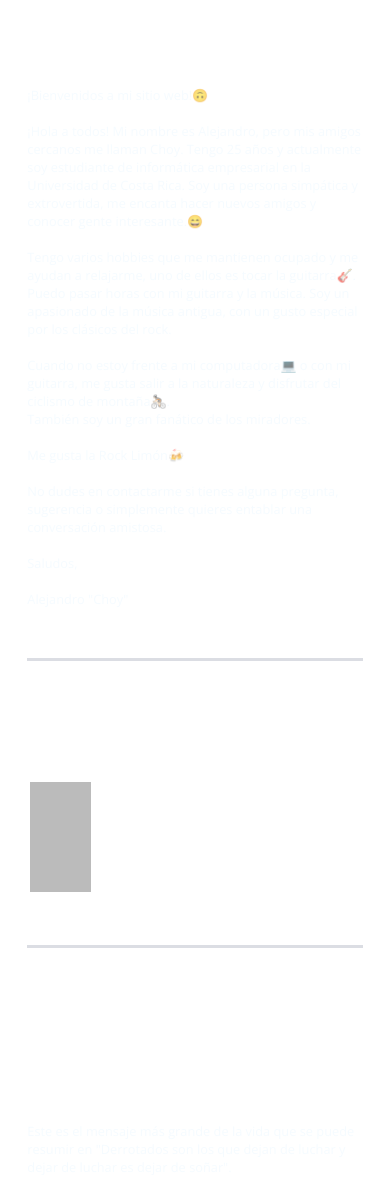
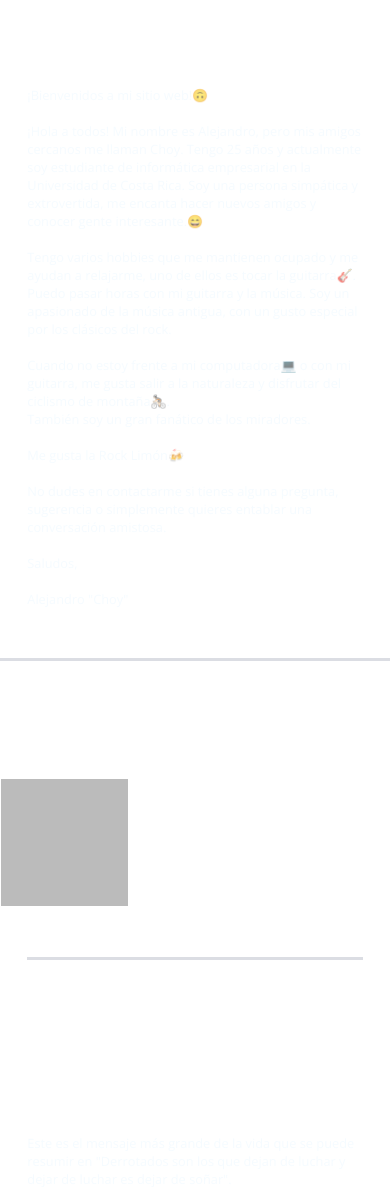
Before and after one commit to Alejandrovc6467/MiWebMensajesAnonimos2, a PHP site: page / in a window 390 px wide. Shown: the part 844-2041 px from the top of the page. Run offline with PHP 8.4, Linux system fonts and the light colour scheme; tables that the repository leaves empty or names only in its code hold one stand-in row (values such as "Sample post"); data that the repository does not hold is empty; some libraries are stand-ins or nearby versions; some web fonts are replaced; grey boxes are pictures that could not be loaded.

Commit message:
grid en gallery en mobile

```diff
--- a/css/sectionGalery.css
+++ b/css/sectionGalery.css
@@ -1,31 +1,16 @@
 .sectionGalery{
     border-top: 3px solid var(--border-color);
-    margin: 0 7vw;/**/
+    margin: 0 7vw;
     padding: 50px 0;
-    /*text-align: center;/**/
 }
 
-.sectionGalery img{
-    filter: grayscale(100%);
-    opacity: 0.7;
-    transition: 1s;
-    height: 200px;
-    object-fit: cover;
-    width: 18%;
-    max-width: 200px;
-
-    margin: 3px 3px;
+.sectionGalery_title{
+    font-family: var(--PT-Sans);
+    font-weight: 700;
+    font-size: 3.2rem;
+    color: white;
+    margin-bottom: 25px;
 }
-
-.sectionGalery img:hover{
-    filter: grayscale(0%);
-    opacity: 1;
-    border-radius: 8px;
-    transform: scale(1.02);
-
-    cursor: pointer;
-}
-
 
 .gallery{
     display: flex;
@@ -33,20 +18,61 @@
     flex-wrap: wrap;
 }
 
+.sectionGalery img{
+    filter: grayscale(100%);
+    opacity: 0.7;
+    transition: 2s;
+    object-fit: cover;
+    width: 18%;
+    margin: 3px 3px;
+    max-width: 200px;
+    height: 200px;
+}
+
+.sectionGalery img:hover{
+    filter: grayscale(0%);
+    opacity: 1;
+    border-radius: 4px;
+    cursor: pointer;
+}
+
+
+
 
 /*media query*/
-@media all and (max-width:980px) {
+@media all and (max-width:820px) {
+
+    .sectionGalery{
+        margin: 0;
+    }
+
+    .sectionGalery_title{
+        margin: 0 7vw;
+        margin: 0 7vw 25px 7vw;
+    }
+
+    .gallery {
+        display: grid;
+        grid-template-columns: repeat(3, 1fr);
+        grid-template-rows: repeat(auto, 1fr);
+        grid-column-gap: 1px;
+        grid-row-gap: 1px;
+    }
 
     .sectionGalery img{
-        filter: grayscale(100%);
-        opacity: 0.7;
-        transition: 1s;
-        height: 110px;
-        object-fit: cover;
-        width: 18%;
-        max-width: 200px;
-
-        margin: 3px 3px;
+        margin: 1px;
+        width: 32.5vw;
+        height: 32.5vw;
+        max-width: none;
     }
 
 }
+
+
+@media all and (max-width:640px) {
+
+    .sectionGalery_title{
+        font-size: 2rem;
+    }
+
+}
--- a/template/header.php
+++ b/template/header.php
@@ -15,7 +15,7 @@
         <link rel="stylesheet" href="css/sectionPrincipal.css?11118111">
         <link rel="stylesheet" href="css/sectionMotivacional.css?8">
         <link rel="stylesheet" href="css/modal_image.css?855">
-        <link rel="stylesheet" href="css/sectionGalery.css?168">
+        <link rel="stylesheet" href="css/sectionGalery.css?1636788">
         <link rel="stylesheet" href="css/sectionAbout.css?34">
         <link rel="stylesheet" href="css/login.css?435">
         <link rel="stylesheet" href="css/footer.css?92358451">
--- a/viewsSections/sectionGalery.php
+++ b/viewsSections/sectionGalery.php
@@ -8,8 +8,7 @@ $listaImagenes=$sentenciaSQL->fetchAll(PDO::FETCH_ASSOC);//con esta fetch  almac
 
 <div class="sectionGalery">
 
-    <h1 class="sectionAbout_title">Gallery</h1>
-    <br>
+    <h1 class="sectionGalery_title">Gallery</h1>
 
     <div class="gallery">
 
```
